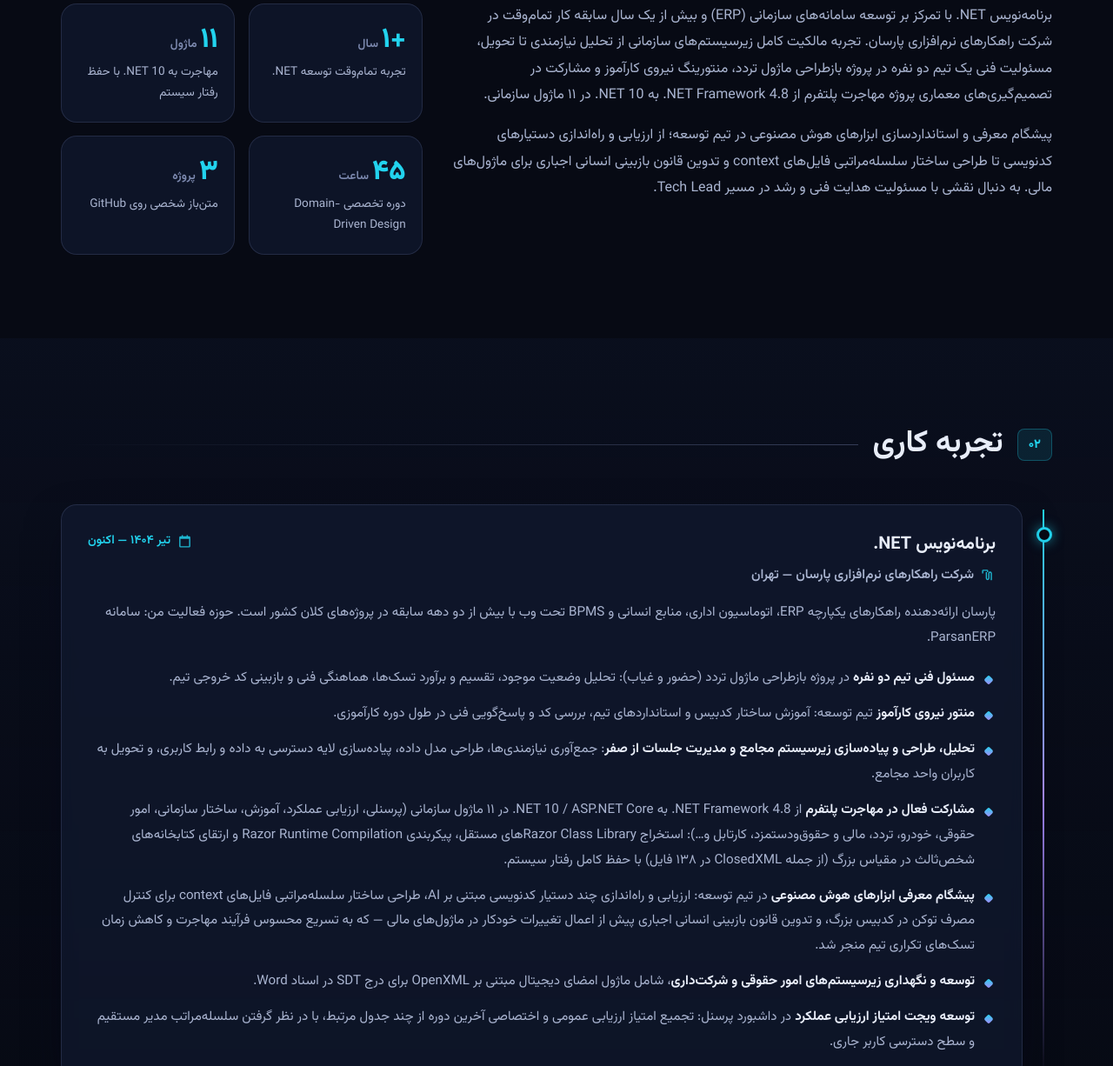
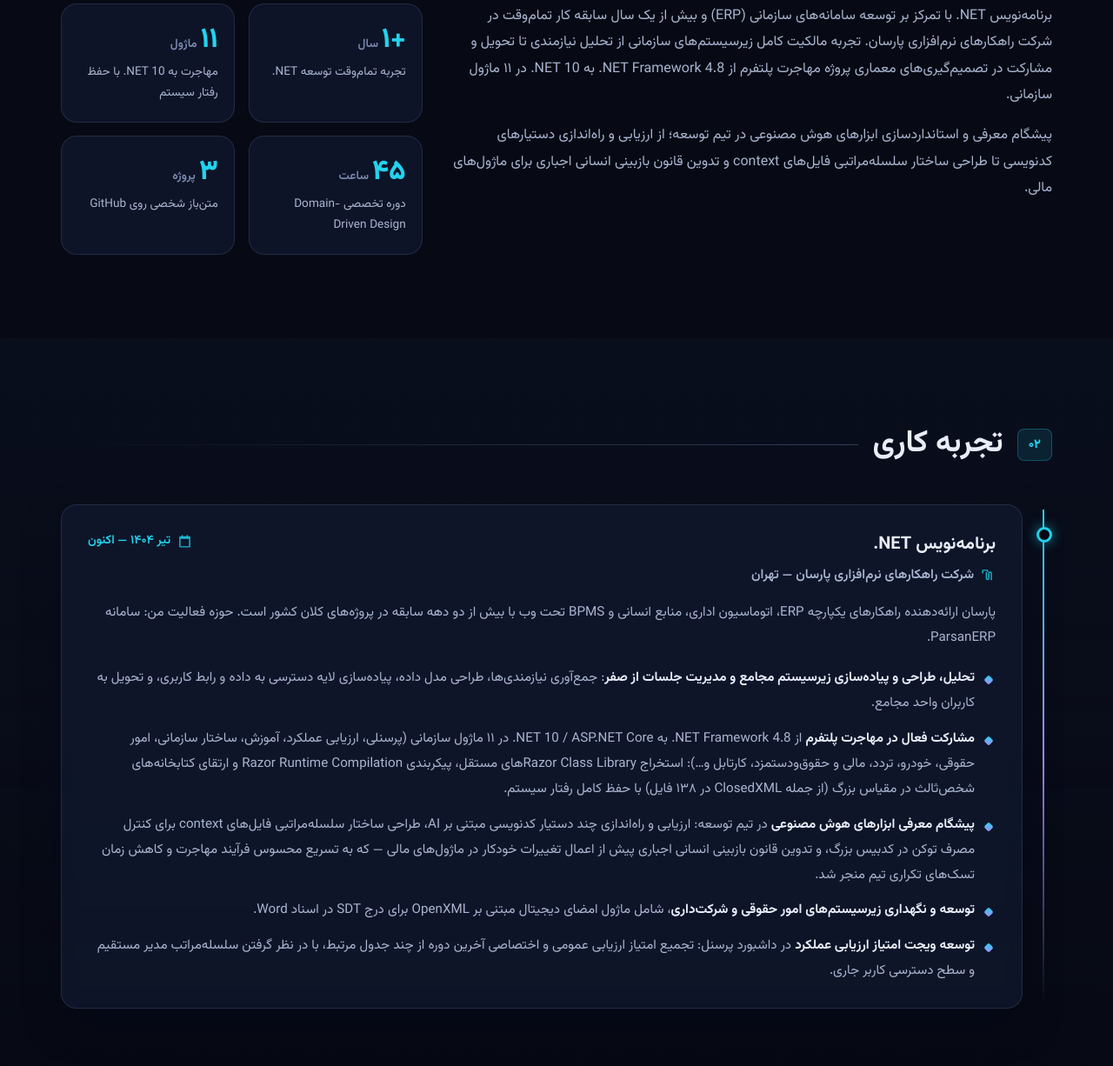
Before and after one commit to YasinArabi83/YasinArabi83, a plain HTML site: page index.html in a window 1280 px wide. Shown: the part 987-2213 px from the top of the page at 87% size. Drawn offline with Linux system fonts and the light colour scheme; animation ran at ten frames a second.

Commit message:
Remove mentoring and team-lead mentions from resume
Co-Authored-By: Claude Sonnet 5.5 <noreply@anthropic.com>
Claude-Session: https://claude.ai/code/session_012V8WwQUV1XhBMffuKxvcME

```diff
--- a/index.html
+++ b/index.html
@@ -76,7 +76,7 @@
       <div class="grid-floor" aria-hidden="true"></div>
       <div class="container hero-grid">
         <div class="hero-copy">
-          <p class="hero-kicker reveal"><span class="dot"></span> در دسترس برای فرصت‌های <bdi>Tech Lead</bdi></p>
+          <p class="hero-kicker reveal"><span class="dot"></span> در دسترس برای فرصت‌های شغلی</p>
           <h1 class="hero-title reveal" style="--d:.08s">
             یاسین <span class="grad-text">عربی</span>
           </h1>
@@ -88,7 +88,7 @@
           </p>
           <p class="hero-summary reveal" style="--d:.32s">
             بیش از یک سال تجربه تمام‌وقت در شرکت راهکارهای نرم‌افزاری پارسان؛ مالکیت کامل زیرسیستم‌های سازمانی
-            از تحلیل نیازمندی تا تحویل، مسئولیت فنی تیم دو نفره و مشارکت در تصمیم‌گیری‌های معماری.
+            از تحلیل نیازمندی تا تحویل و مشارکت در تصمیم‌گیری‌های معماری.
           </p>
           <div class="hero-actions reveal" style="--d:.4s">
             <a class="btn btn-primary" href="assets/resume-yasin-arabi.pdf" download>
@@ -151,13 +151,13 @@
             <p>
               برنامه‌نویس <bdi>.NET</bdi> با تمرکز بر توسعه سامانه‌های سازمانی <bdi>(ERP)</bdi> و بیش از یک سال سابقه کار
               تمام‌وقت در شرکت راهکارهای نرم‌افزاری پارسان. تجربه مالکیت کامل زیرسیستم‌های سازمانی از تحلیل نیازمندی
-              تا تحویل، مسئولیت فنی یک تیم دو نفره در پروژه بازطراحی ماژول تردد، منتورینگ نیروی کارآموز و مشارکت در
+              تا تحویل و مشارکت در
               تصمیم‌گیری‌های معماری پروژه مهاجرت پلتفرم از <bdi>.NET Framework 4.8</bdi> به <bdi>.NET 10</bdi> در ۱۱ ماژول سازمانی.
             </p>
             <p>
               پیشگام معرفی و استانداردسازی ابزارهای هوش مصنوعی در تیم توسعه؛ از ارزیابی و راه‌اندازی دستیارهای
               کدنویسی تا طراحی ساختار سلسله‌مراتبی فایل‌های <bdi>context</bdi> و تدوین قانون بازبینی انسانی اجباری
-              برای ماژول‌های مالی. به دنبال نقشی با مسئولیت هدایت فنی و رشد در مسیر <bdi>Tech Lead</bdi>.
+              برای ماژول‌های مالی.
             </p>
           </div>
           <ul class="stats" role="list">
@@ -210,14 +210,6 @@
                 با بیش از دو دهه سابقه در پروژه‌های کلان کشور است. حوزه فعالیت من: سامانه <bdi>ParsanERP</bdi>.
               </p>
               <ul class="timeline-points">
-                <li>
-                  <strong>مسئول فنی تیم دو نفره</strong> در پروژه بازطراحی ماژول تردد (حضور و غیاب): تحلیل وضعیت موجود،
-                  تقسیم و برآورد تسک‌ها، هماهنگی فنی و بازبینی کد خروجی تیم.
-                </li>
-                <li>
-                  <strong>منتور نیروی کارآموز</strong> تیم توسعه: آموزش ساختار کدبیس و استانداردهای تیم، بررسی کد و
-                  پاسخ‌گویی فنی در طول دوره کارآموزی.
-                </li>
                 <li>
                   <strong>تحلیل، طراحی و پیاده‌سازی زیرسیستم مجامع و مدیریت جلسات از صفر</strong>: جمع‌آوری نیازمندی‌ها،
                   طراحی مدل داده، پیاده‌سازی لایه دسترسی به داده و رابط کاربری، و تحویل به کاربران واحد مجامع.
```
Also changed, not shown: 1 other file.
